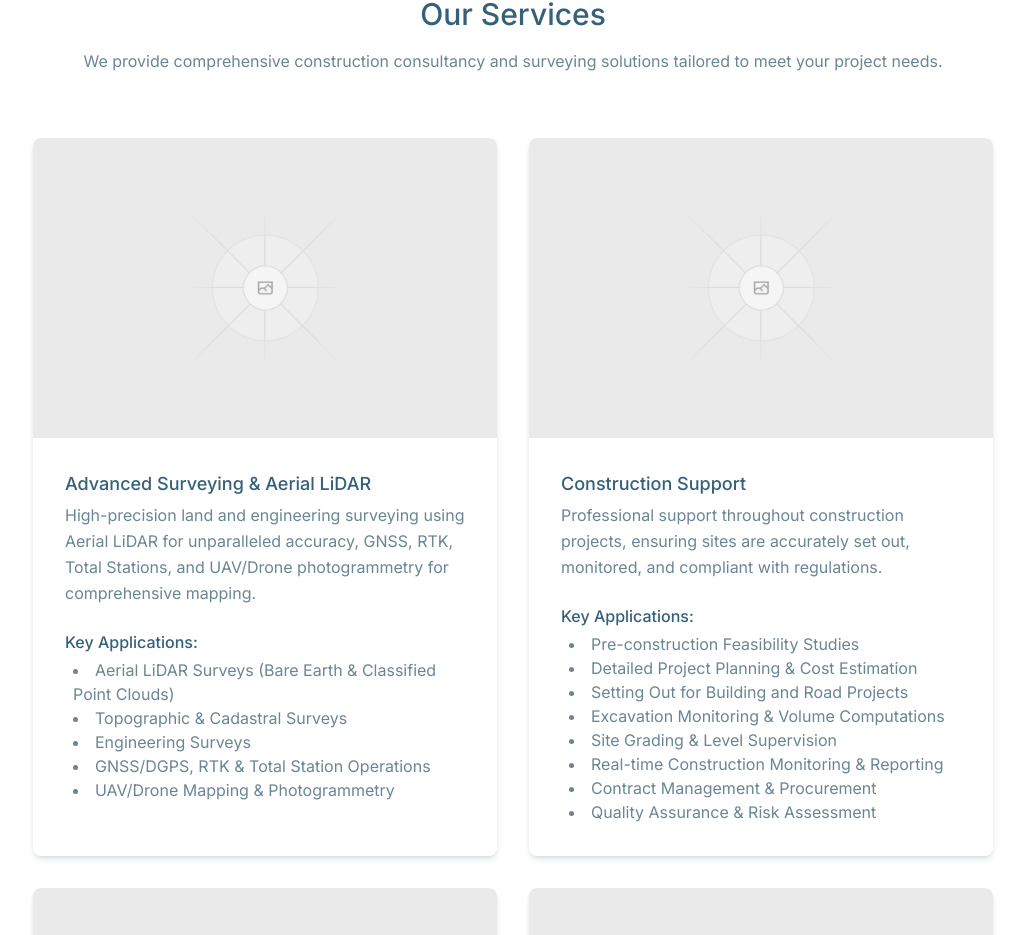
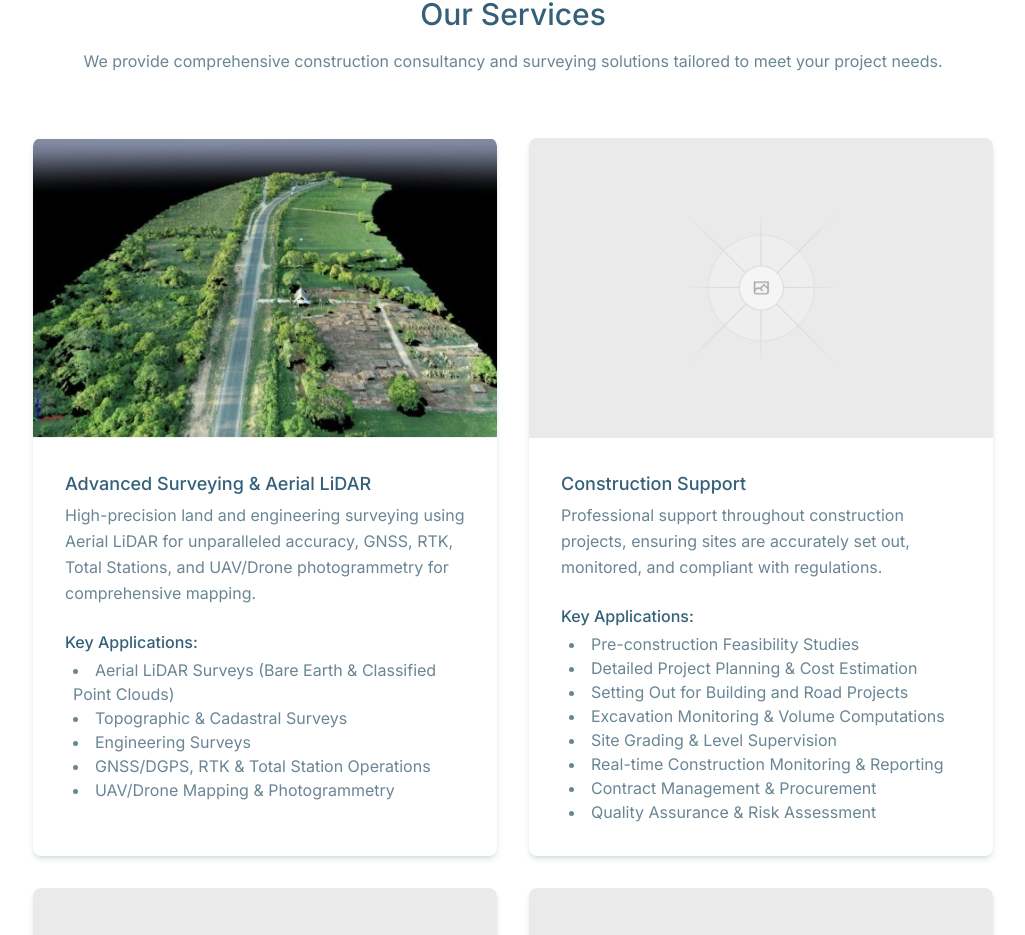
Before and after one commit to DavidMANZI-093/apex, a Next.js app: page / in a window 1280 px wide. Shown: the part 2807-3742 px from the top of the page, without its empty margins (127-1152 px from the left). Built offline with nearby package versions, Linux system fonts and the light colour scheme.

Commit message:
Auto-commit at 7/21/2025, 1:44:13 PM for inactivity period...

```diff
--- a/src/data/services.ts
+++ b/src/data/services.ts
@@ -14,7 +14,7 @@ export const services: CardProps[] = [
 			"GNSS/DGPS, RTK & Total Station Operations",
 			"UAV/Drone Mapping & Photogrammetry",
 		],
-		image: "",
+		image: "/services/service-1.jpeg",
 		blurhash: "",
 	},
 	{
```
Also changed, not shown: public/services/service-1.jpeg (added).
